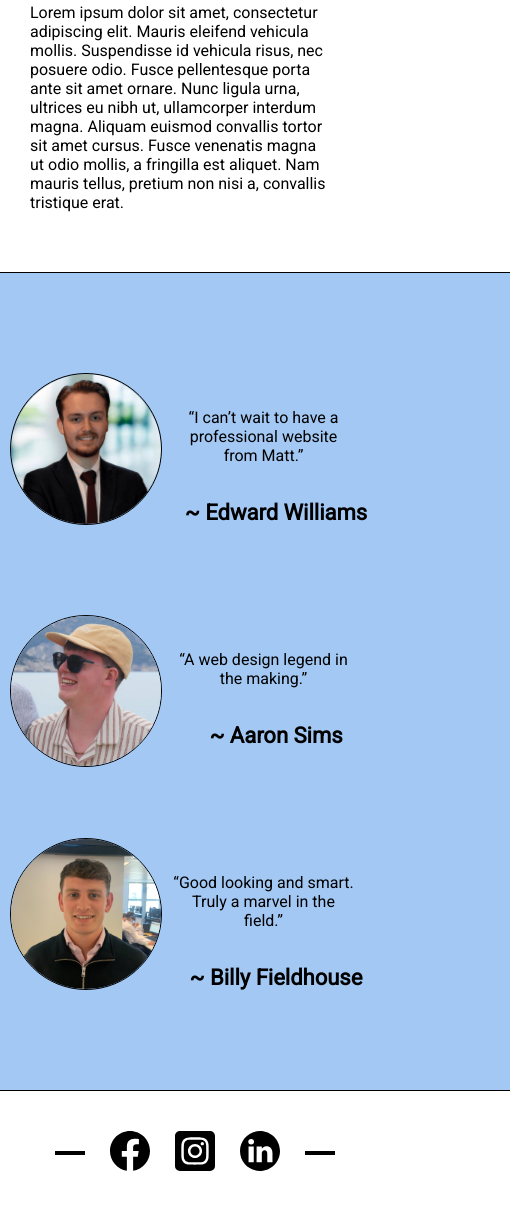
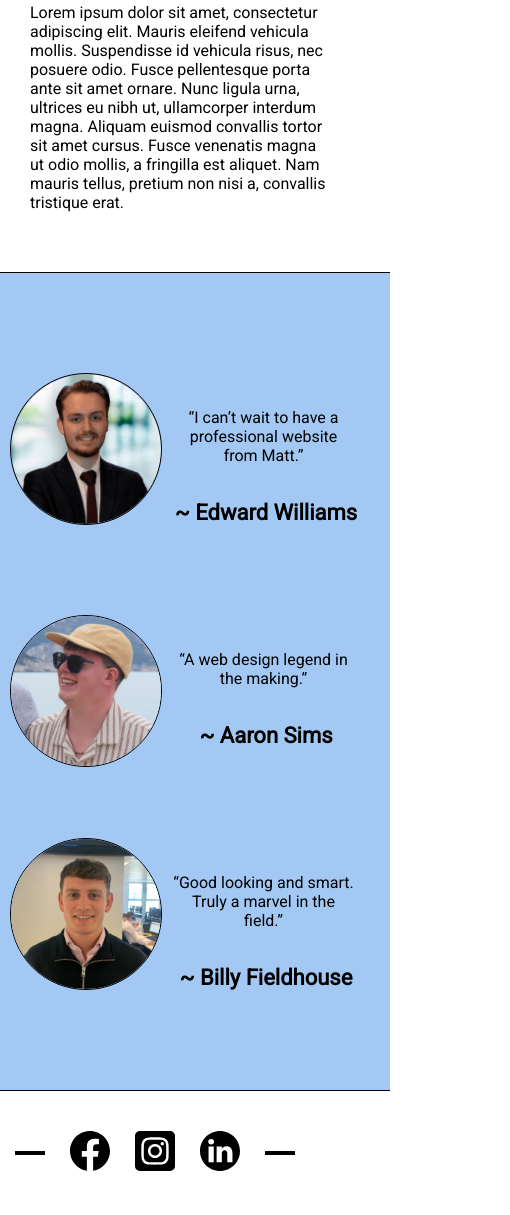
Before and after one commit to MattOakley97/css-website, a plain HTML site: page index.html in a window 390 px wide. Shown: the part 545-1760 px from the top of the page, 510 px wide, since content can reach past the window. Drawn offline with Linux system fonts and the light colour scheme.

Commit message:
Update style.css

```diff
--- a/style.css
+++ b/style.css
@@ -98,13 +98,13 @@ main h1{
     border-top: solid black;
     border-bottom: solid black;
     border-width: 1px;
-    width: 100%;
     background-color: #A2C8F3;
     display: flex;
     justify-content: center;
     text-align: center;
     margin-top: 60px;
     padding: 100px;
+    padding-right:0px;
     padding-bottom: 70px;
     gap: 30px;
 }
@@ -128,7 +128,6 @@ section p{
     color: #970fc0;
 }
 .footer{
-    width: 100%;
     display: flex;
     justify-content: center;
     flex-direction: row;
@@ -210,7 +209,6 @@ footer img:hover{
         margin-right: 500px;
     }
     .testimonials{
-        width: 100%;
         display: flex;
         flex-direction: column;
         flex-wrap: wrap;
@@ -218,6 +216,7 @@ footer img:hover{
         text-align: center;
         margin-top: 60px;
         padding-top: 100px;
+        padding-right:0px;
         padding-left: 20px;
         padding-bottom: 70px;
         gap: 30px;
@@ -292,7 +291,6 @@ footer img:hover{
         translate: 0px;
     }
     .testimonials{
-        width: 100%;
         display: flex;
         flex-direction: column;
         flex-wrap: wrap;
@@ -300,6 +298,7 @@ footer img:hover{
         text-align: center;
         margin-top: 60px;
         padding-top: 100px;
+        paddiing-right: 0px;
         padding-left: 20px;
         padding-bottom: 70px;
         gap: 60px;
@@ -318,7 +317,6 @@ footer img:hover{
         translate: -20vh 50vh;
     }
     .footer{
-        width: 100%;
         background-color: #ffffff;
         display: flex;
         justify-content: center;
```
